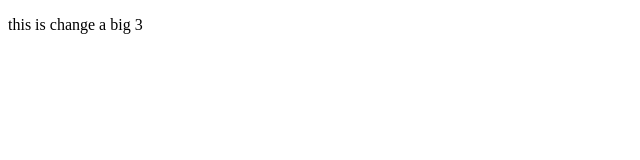
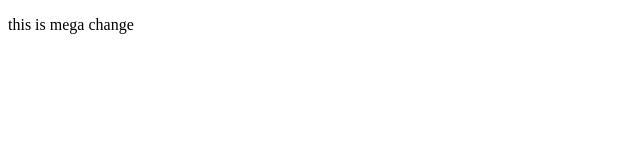
Before and after one commit to c-proctor/website, a plain HTML site: page index.html in a window 1280 px wide. Shown: the full height of the page, 0-640 px from the left. Drawn offline with Linux system fonts and the light colour scheme.

Commit message:
Update index.html

```diff
--- a/index.html
+++ b/index.html
@@ -7,7 +7,7 @@
     <meta name="keywords" content="">
 </head>
 <body>
-    <p>this is change a big 3</p>
+    <p>this is mega change</p>
 
 
 </body>
```
